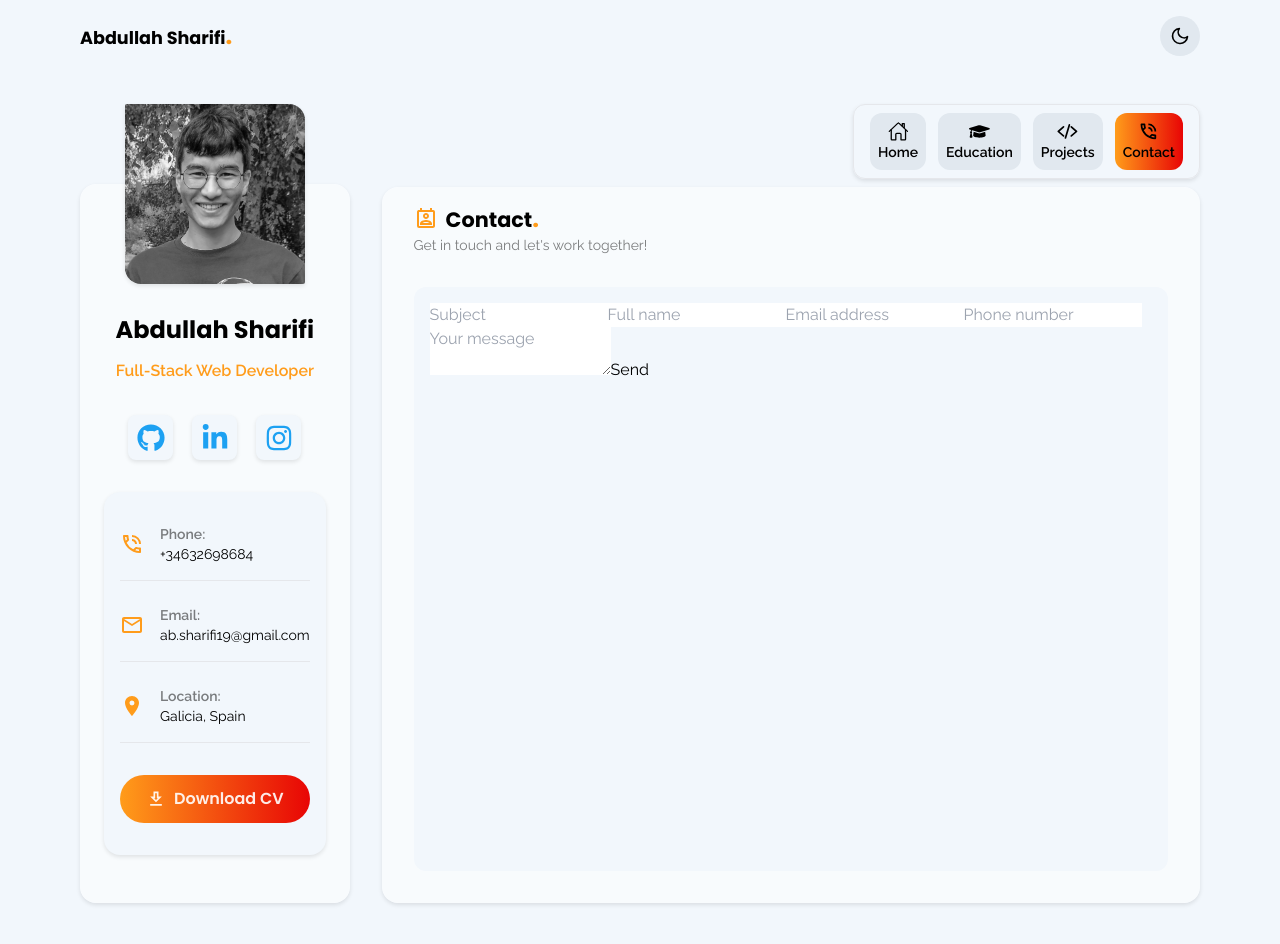
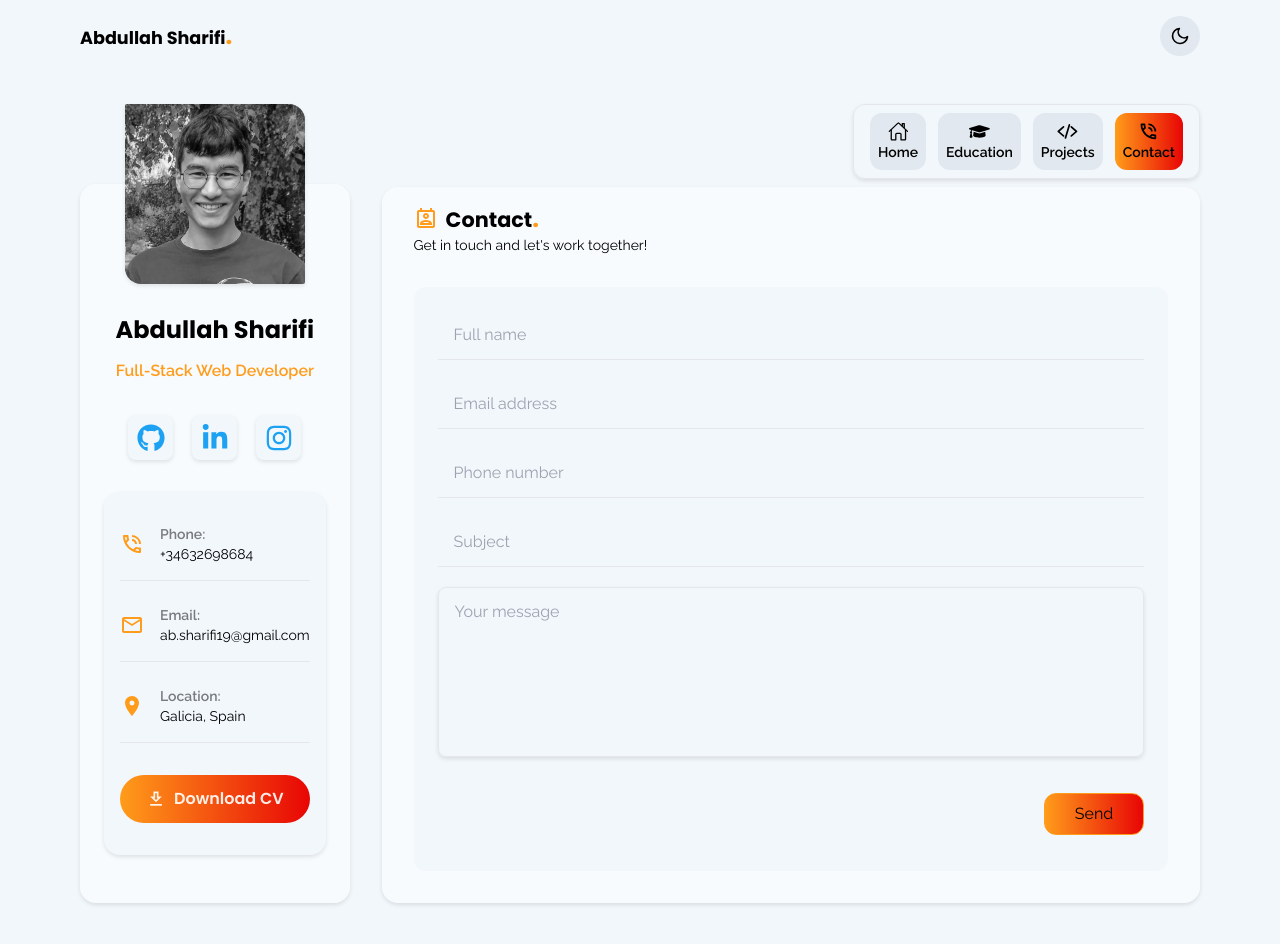
Before and after one commit to ab-sharifi21/personal-portfolio, a Next.js app: page /contact in a window 1280 px wide. Shown: the top 944 px of the page. Built offline with nearby package versions, Linux system fonts and the light colour scheme.

Commit message:
Add styles to contact pageç

```diff
--- a/src/app/contact/page.tsx
+++ b/src/app/contact/page.tsx
@@ -13,12 +13,11 @@ export default function Contact() {
           Contact<span className="text-2xl text-icon-color">.</span>
         </h2>
       </div>
-      <p className="mb-8 text-sm text-primary-font-color/50 dark:text-dark-primary-font-color/50">
+      <p className="mb-8 text-sm dark:text-dark-primary-font-color/50">
         Get in touch and let&apos;s work together!
       </p>
 
       <ContactForm />
-
     </div>
   );
 }
--- a/src/components/ContactForm.tsx
+++ b/src/components/ContactForm.tsx
@@ -1,7 +1,7 @@
 'use client';
 
 import { useState } from 'react';
-import emailjs from 'emailjs-com'
+import emailjs from 'emailjs-com';
 
 export const ContactForm = () => {
   const formInitialDetails = {
@@ -11,7 +11,6 @@ export const ContactForm = () => {
     phone: '',
     message: '',
   };
-
 
   const [formDetails, setFormDetails] = useState(formInitialDetails);
   const [submitButtonText, setSubmitButtonText] = useState('Send');
@@ -26,10 +25,10 @@ export const ContactForm = () => {
 
     emailjs
       .send(
-        'service_fz97a4y', // Replace with your Service ID
-        'template_mal4tcf', // Replace with your Template ID
+        'service_fz97a4y',
+        'template_mal4tcf',
         formDetails,
-        '6bZoIKzWcrfEh8Cw8' // Replace with your User ID
+        '6bZoIKzWcrfEh8Cw8',
       )
       .then(
         (result) => {
@@ -39,24 +38,22 @@ export const ContactForm = () => {
         (error) => {
           console.log(error.text);
           alert('Failed to send email. Please try again later.');
-        }
+        },
       );
 
-      setFormDetails(formInitialDetails);
+    setFormDetails(formInitialDetails);
 
-    setSubmitButtonText('Send')
-  }
+    setSubmitButtonText('Send');
+  };
 
   return (
-    <form onSubmit={handleSubmit} className="mb-4 flex-1 rounded-xl bg-primary-bg-color p-4 dark:bg-dark-secondary-bg-color">
+    <form
+      onSubmit={handleSubmit}
+      className="mb-4 flex flex-1 flex-col items-end gap-5 rounded-xl bg-primary-bg-color p-6 dark:bg-dark-secondary-bg-color"
+    >
       <input
-        type="text"
-        name="subject"
-        value={formDetails.subject}
-        placeholder="Subject"
-        onChange={(e) => onFormUpdate('subject', e.target.value)}
-      />
-      <input
+        required
+        className="w-full border-b bg-transparent px-4 py-3 caret-icon-color outline-none duration-500 hover:rounded-lg hover:bg-skill-bg-color hover:shadow-box-shadow focus:bg-skill-bg-color dark:border-dark-primary-font-color/50 dark:hover:bg-[#383838] dark:focus:bg-[#383838]"
         type="text"
         name="fullName"
         value={formDetails.fullName}
@@ -64,26 +61,46 @@ export const ContactForm = () => {
         onChange={(e) => onFormUpdate('fullName', e.target.value)}
       />
       <input
+        required
+        className="w-full border-b bg-transparent px-4 py-3 caret-icon-color outline-none duration-500 hover:rounded-lg hover:bg-skill-bg-color hover:shadow-box-shadow focus:bg-skill-bg-color dark:border-dark-primary-font-color/50 dark:hover:bg-[#383838] dark:focus:bg-[#383838]"
         type="email"
-        name='email'
+        name="email"
         value={formDetails.email}
         placeholder="Email address"
         onChange={(e) => onFormUpdate('email', e.target.value)}
       />
       <input
+        className="w-full border-b bg-transparent px-4 py-3 caret-icon-color outline-none duration-500 hover:rounded-lg hover:bg-skill-bg-color hover:shadow-box-shadow focus:bg-skill-bg-color dark:border-dark-primary-font-color/50 dark:hover:bg-[#383838] dark:focus:bg-[#383838]"
         type="tel"
-        name='phone'
+        name="phone"
         value={formDetails.phone}
         placeholder="Phone number"
         onChange={(e) => onFormUpdate('phone', e.target.value)}
       />
+      <input
+        required
+        className="w-full border-b bg-transparent px-4 py-3 caret-icon-color outline-none duration-500 hover:rounded-lg hover:bg-skill-bg-color hover:shadow-box-shadow focus:bg-skill-bg-color dark:border-dark-primary-font-color/50 dark:hover:bg-[#383838] dark:focus:bg-[#383838]"
+        type="text"
+        name="subject"
+        value={formDetails.subject}
+        placeholder="Subject"
+        onChange={(e) => onFormUpdate('subject', e.target.value)}
+      />
       <textarea
-        name='message'
+        required
+        rows={6}
+        className="w-full resize-none rounded-lg border bg-transparent px-4 py-3 caret-icon-color shadow-box-shadow outline-none duration-500 hover:bg-skill-bg-color hover:shadow-box-shadow focus:bg-skill-bg-color dark:border-dark-primary-font-color/50 dark:hover:bg-[#383838] dark:focus:bg-[#383838]"
+        name="message"
         value={formDetails.message}
         placeholder="Your message"
         onChange={(e) => onFormUpdate('message', e.target.value)}
       />
-      <button type="submit">{submitButtonText}</button>
+      <button
+        className="mt-4 w-[100px] rounded-xl border border-icon-color bg-bt-bg-gradient px-4 py-2 duration-300 hover:scale-105"
+        type="submit"
+      >
+        {submitButtonText}
+      </button>
     </form>
   );
 };
```
